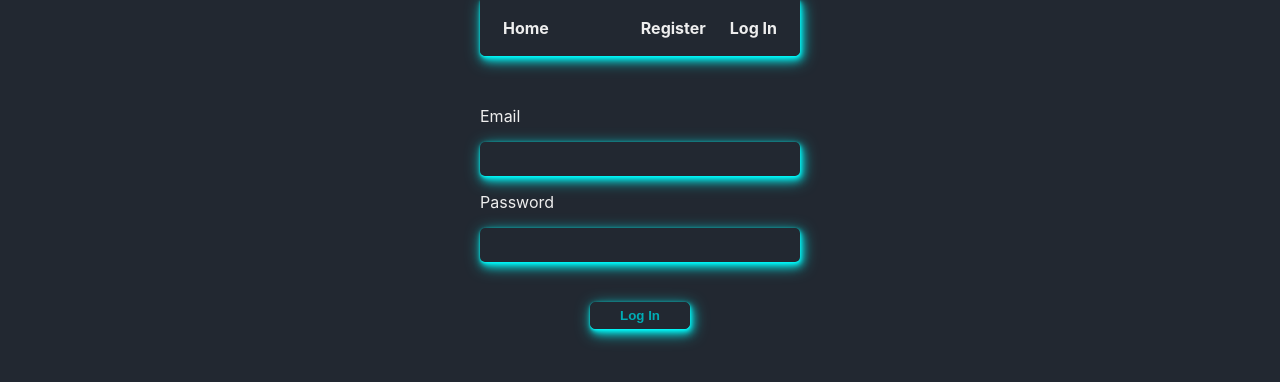
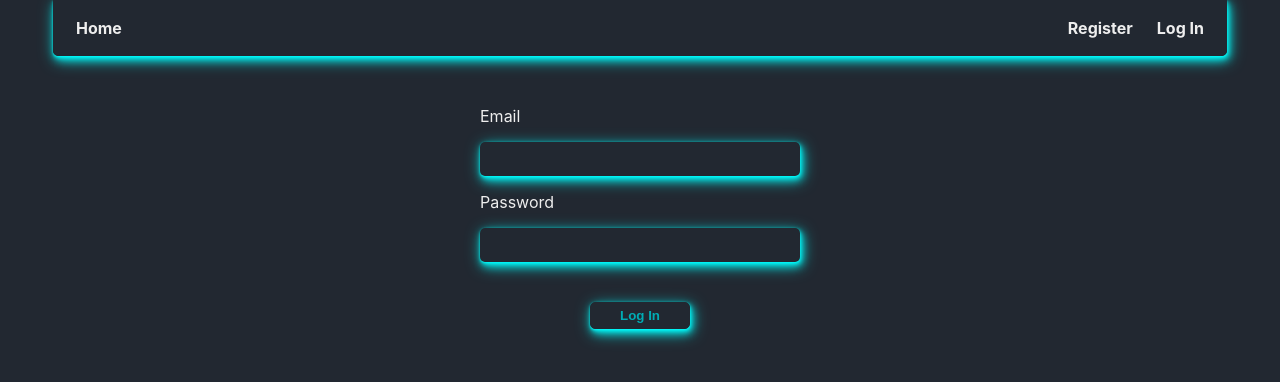
Before and after one commit to CodeOlga/goit-react-hw-08-phonebook-1, a React (Create React App) app: page /goit-react-hw-08-phonebook-1/login in a window 1280 px wide. Shown: the top 382 px of the page. Built offline with nearby package versions, Linux system fonts and the light colour scheme.

Commit message:
update css

```diff
--- a/src/components/AppBar/AppBar.module.css
+++ b/src/components/AppBar/AppBar.module.css
@@ -1,4 +1,5 @@
 .header {
+  width: 90vw;
   display: flex;
   justify-content: space-between;
   align-items: center;
--- a/src/components/Layout/Layout.jsx
+++ b/src/components/Layout/Layout.jsx
@@ -5,12 +5,12 @@ import { Suspense } from 'react';
 
 export const Layout = () => {
   return (
-    <div style={{ maxWidth: 960, margin: '0 auto', padding: '0 16px' }}>
+    <>
       <AppBar />
       <Suspense fallback={null}>
         <Outlet />
       </Suspense>
       <Toaster position="top-right" reverseOrder={false} />
-    </div>
+    </>
   );
 };
--- a/src/index.css
+++ b/src/index.css
@@ -1,4 +1,4 @@
-@import-normalize; /* bring in normalize.css styles */
+@import-normalize;
 
 body {
   margin: 0;
@@ -7,9 +7,6 @@ body {
     sans-serif;
   -webkit-font-smoothing: antialiased;
   -moz-osx-font-smoothing: grayscale;
-  /* background-color: #393e46; */
-  /* background-color: #5b6776; */
-  /* background-color: #47505d; */
   background-color: #222831;
 }
 
```
